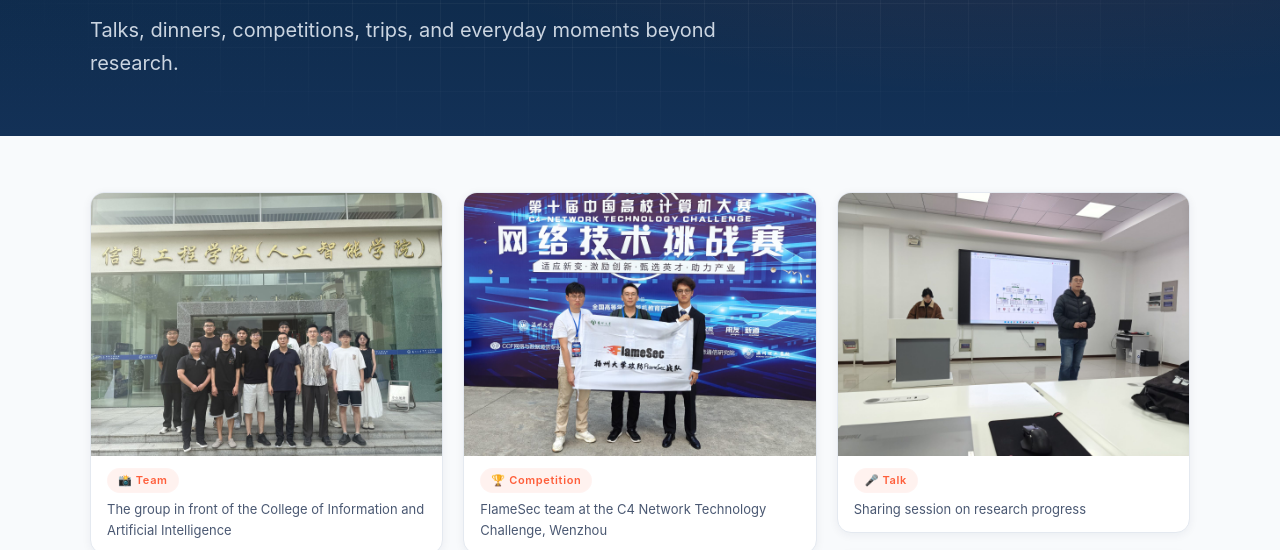
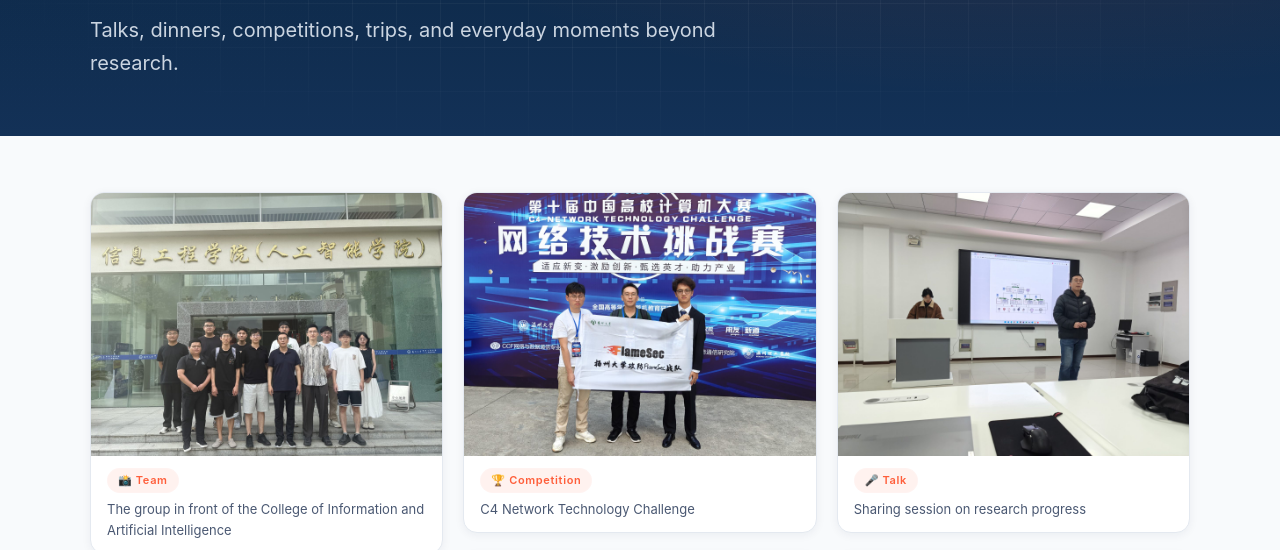
Before and after one commit to nsos-lab/nsos-lab.github.io, a plain HTML site: page life.html in a window 1280 px wide. Shown: the part 242-792 px from the top of the page. Drawn offline with Linux system fonts and the light colour scheme.

Commit message:
Shorten C4 competition caption

```diff
--- a/life.html
+++ b/life.html
@@ -313,7 +313,7 @@
       </figure>
       <figure class="card">
         <img src="assets/life/c4-flamesec.jpg" alt="FlameSec team at C4 competition" loading="lazy" />
-        <figcaption><span class="chip">🏆 Competition</span><span class="cap">FlameSec team at the C4 Network Technology Challenge, Wenzhou</span></figcaption>
+        <figcaption><span class="chip">🏆 Competition</span><span class="cap">C4 Network Technology Challenge</span></figcaption>
       </figure>
       <figure class="card">
         <img src="assets/life/defense.jpg" alt="PhD thesis defense" loading="lazy" />
```
